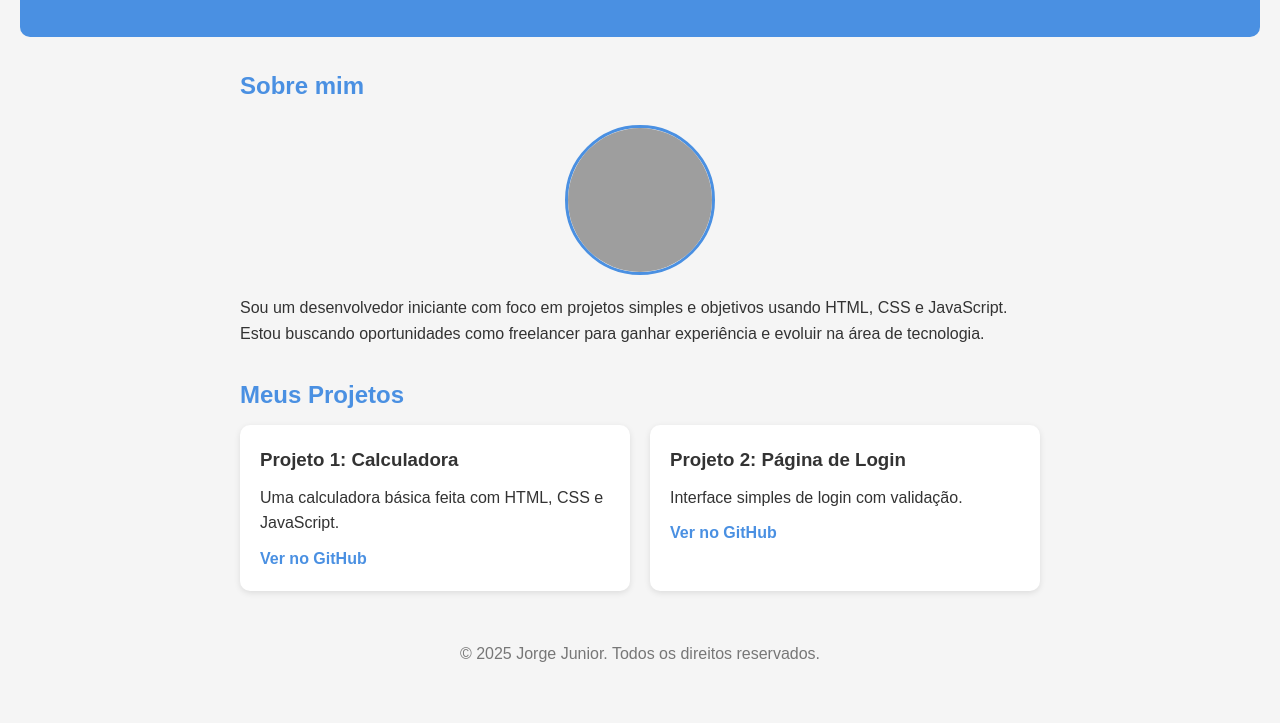
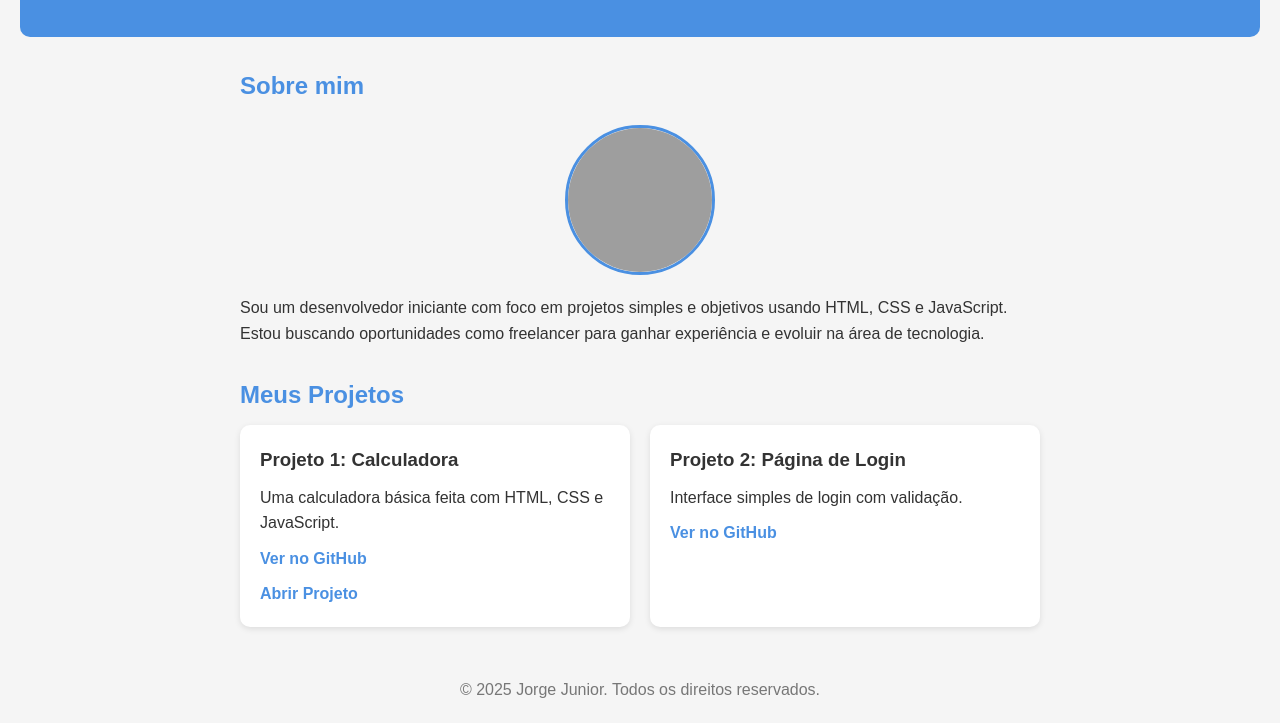
Before and after one commit to Cosmejr1986/Portiforio, a plain HTML site: page index.html in a window 1280 px wide. Shown: the part 140-863 px from the top of the page. Before the commit the page ends 827 px from the top, so only its background shows below. Drawn offline with Linux system fonts and the light colour scheme; grey boxes are pictures that could not be loaded.

Commit message:
Add files via upload

```diff
--- a/index.html
+++ b/index.html
@@ -27,7 +27,8 @@
       <div class="card">
         <h3>Projeto 1: Calculadora</h3>
         <p>Uma calculadora básica feita com HTML, CSS e JavaScript.</p>
-        <a href="https://github.com/Cosmejr1986/calculadora" target="_blank">Ver no GitHub</a>
+        <a href="https://github.com/Cosmejr1986/calculadora" target="_blank">Ver no GitHub</a><br>
+        <a href="https://cosmejr1986.github.io/Calculadora/" target="_blank">Abrir Projeto</a>
       </div>
 
       <div class="card">
```
